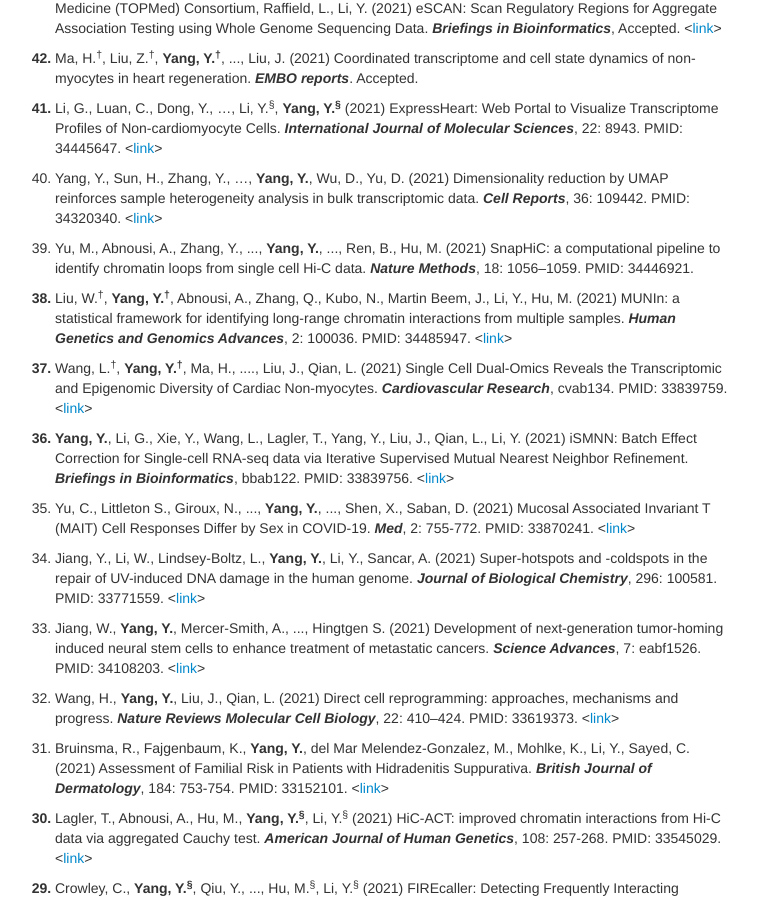
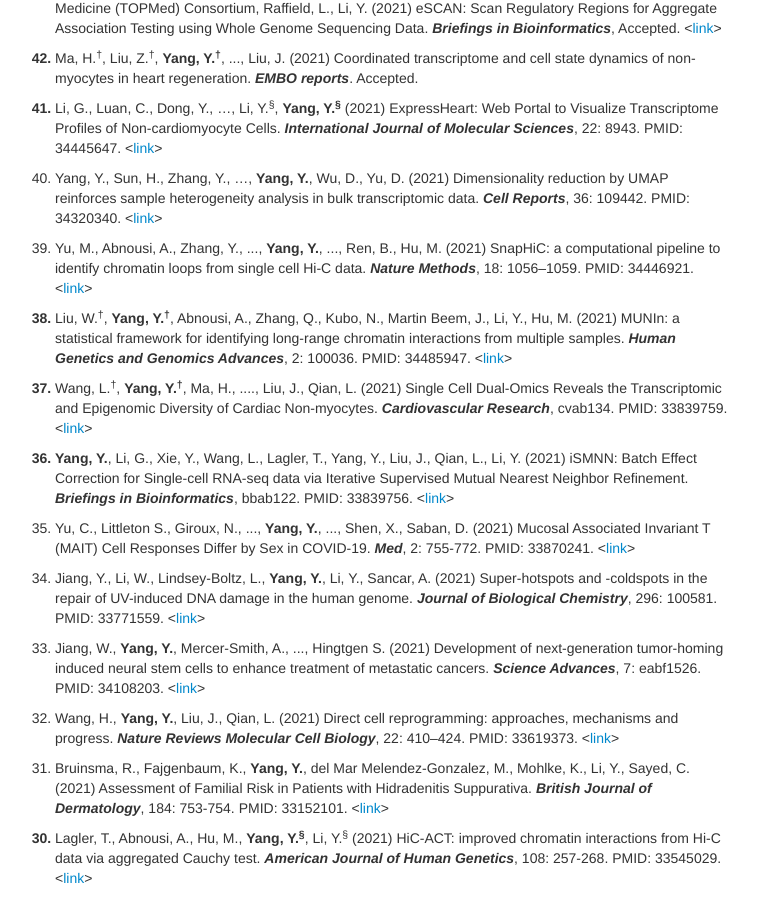
Before and after one commit to yuchenyanggroup/yuchenyanggroup.github.io, a Jekyll site: the page built from pages/pubs.md, in a window 1280 px wide and 900 px high, scrolled down 786 px. Shown: the whole window, without its empty margins (260-1017 px from the left). Built offline with Jekyll 4.4.1, drawn with Linux system fonts in a browser that asks for light colours.

Commit message:
Update pubs.md

```diff
--- a/pages/pubs.md
+++ b/pages/pubs.md
@@ -34,7 +34,7 @@ title: Yang Group's publications
 
 <ol start="40"> <li> Yang, Y., Sun, H., Zhang, Y., …, <b>Yang, Y.</b>, Wu, D., Yu, D. (2021) Dimensionality reduction by UMAP reinforces sample heterogeneity analysis in bulk transcriptomic data. <i><b>Cell Reports</b></i>, 36: 109442. PMID: 34320340. <<a href="https://www.sciencedirect.com/science/article/pii/S2211124721008597">link</a>></li></ol>
 
-<ol start="39"> <li>Yu, M., Abnousi, A., Zhang, Y., ..., <b>Yang, Y.</b>, ..., Ren, B., Hu, M. (2021) SnapHiC: a computational pipeline to identify chromatin loops from single cell Hi-C data. <i><b>Nature Methods</b></i>, 18: 1056–1059. PMID: 34446921. </li></ol>
+<ol start="39"> <li>Yu, M., Abnousi, A., Zhang, Y., ..., <b>Yang, Y.</b>, ..., Ren, B., Hu, M. (2021) SnapHiC: a computational pipeline to identify chromatin loops from single cell Hi-C data. <i><b>Nature Methods</b></i>, 18: 1056–1059. PMID: 34446921. <<a href="https://www.nature.com/articles/s41592-021-01231-2">link</a>></li></ol>
 
 <ol start="38" style="font-weight: bold;"> <li><span style="font-weight: normal;">Liu, W.<sup>&dagger;</sup>, <b>Yang, Y.<sup>&dagger;</sup></b>, Abnousi, A., Zhang, Q., Kubo, N., Martin Beem, J., Li, Y., Hu, M. (2021) MUNIn: a statistical framework for identifying long-range chromatin interactions from multiple samples. <i><b>Human Genetics and Genomics Advances</b></i>, 2: 100036. PMID: 34485947. <<a href="https://www.sciencedirect.com/science/article/pii/S2666247721000178?via%3Dihub">link</a>></span></li></ol>
 
```
